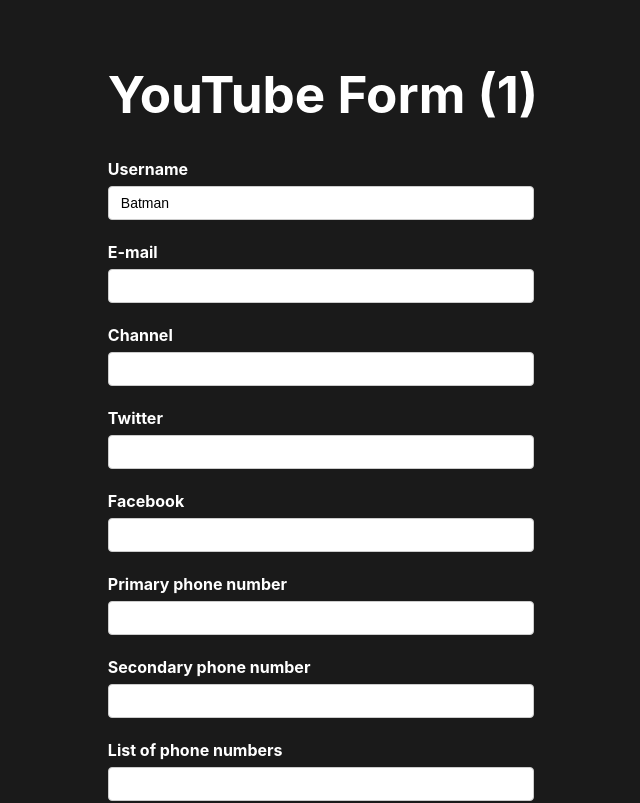
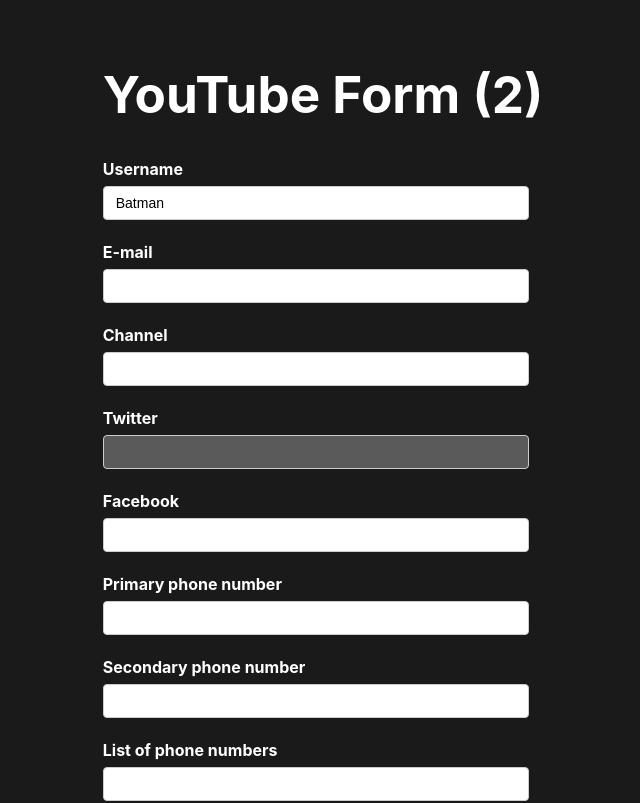
Before and after one commit to ninad-react/react-hook-form, a React (Vite) app: page / in a window 1280 px wide. Shown: the top 803 px of the page, without its empty margins (317-957 px from the left). Built offline with nearby package versions, Linux system fonts and the light colour scheme.

Commit message:
Disabling fields with manual && conditional

```diff
--- a/src/components/YouTubeForm.jsx
+++ b/src/components/YouTubeForm.jsx
@@ -78,6 +78,7 @@ const YouTubeForm = () => {
               <input
                 type='text'
                 id='username'
+                // disabled
                 {...register("username", {
                   required: {
                     value: true,
@@ -133,7 +134,10 @@ const YouTubeForm = () => {
               <input
                 type='text'
                 id='twitter'
-                {...register("social.twitter")}
+                {...register("social.twitter", {
+                  disabled: watch("channel")==="",
+                  required: "Enter twitter profile",
+                })}
               />
             </div>
 
```
